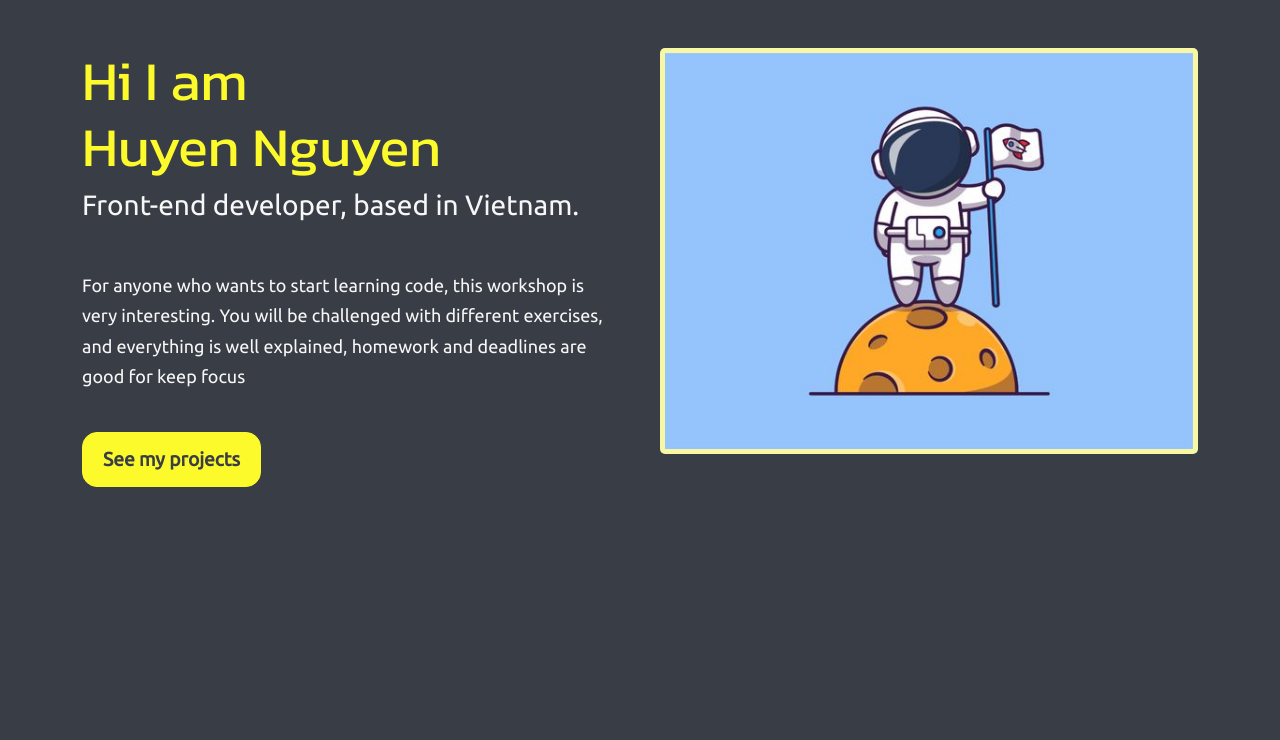
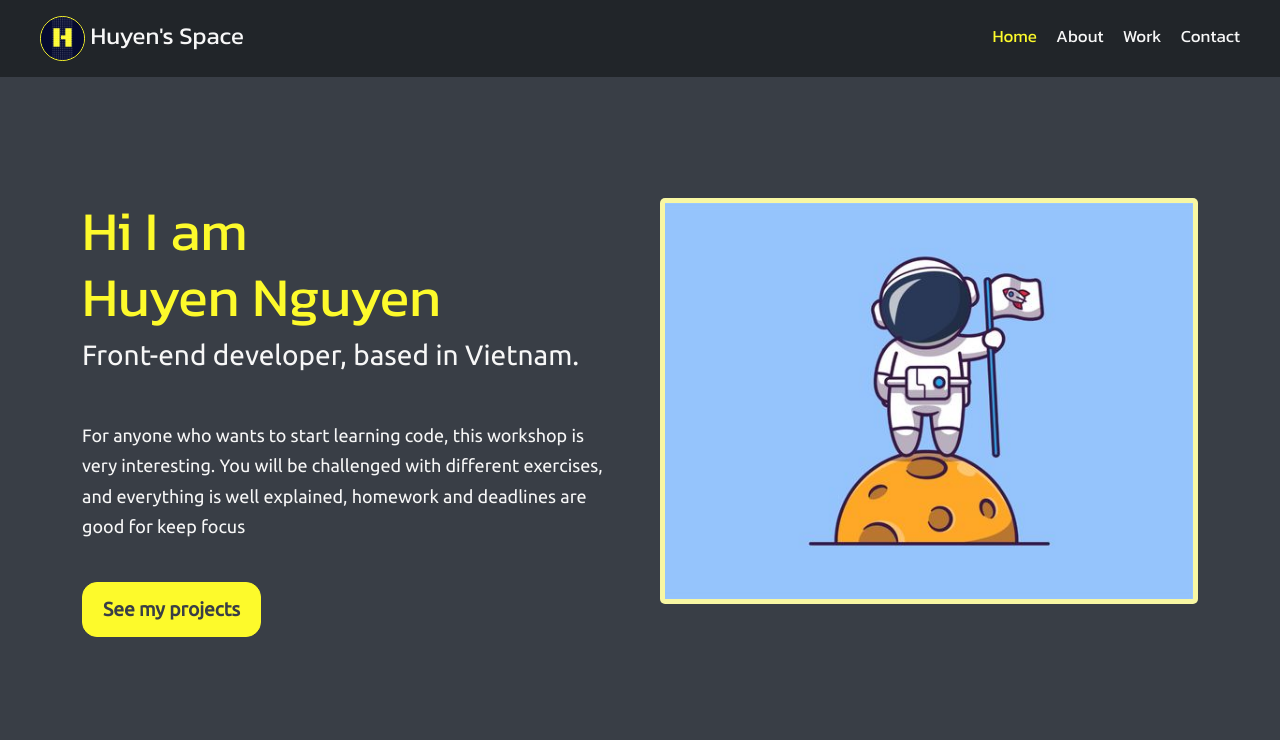
Before and after one commit to huyenspace/portfolio, a plain HTML site: page about.html in a window 1280 px wide. Drawn offline with nearby package versions, Linux system fonts and the light colour scheme.

Commit message:
add navbar

```diff
--- a/about.html
+++ b/about.html
@@ -40,9 +40,33 @@
       src="https://kit.fontawesome.com/676df974a2.js"
       crossorigin="anonymous"
     ></script>
+    <script
+      src="https://cdn.jsdelivr.net/npm/bootstrap@5.1.3/dist/js/bootstrap.bundle.min.js"
+      integrity="sha384-ka7Sk0Gln4gmtz2MlQnikT1wXgYsOg+OMhuP+IlRH9sENBO0LRn5q+8nbTov4+1p"
+      crossorigin="anonymous"
+    ></script>
   </head>
   <body>
-    <div class="container mt-5">
+    <div class="container-fluid fixed-top bg-dark ps-4 pe-4">
+      <nav class="d-flex justify-content-between">
+        <a href="/">
+          <div class="title d-none d-md-block">
+            <img src="images/logo1.png" alt="" class="logo" />
+            Huyen's Space
+          </div>
+          <div class="d-block d-md-none">
+            <img src="images/logo1.png" alt="" class="logo" />
+          </div>
+        </a>
+        <ul>
+          <li class="active"><a href="/">Home</a></li>
+          <li><a href="/about.html">About</a></li>
+          <li><a href="/work.html">Work</a></li>
+          <li><a href="/contact.html">Contact</a></li>
+        </ul>
+      </nav>
+    </div>
+    <div class="about-container container mt-5">
       <div class="row">
         <div class="col">
           <h1 class="about-heading">
--- a/style.css
+++ b/style.css
@@ -25,6 +25,42 @@ h3 {
 h2 {
   font-weight: bolder;
 }
+nav {
+  padding: 16px;
+}
+nav ul {
+  margin: 0;
+  padding: 0;
+}
+nav li {
+  display: inline;
+  list-style: none;
+  line-height: 40px;
+  padding-left: 15px;
+}
+nav a {
+  color: #f7f7f7;
+  text-decoration: none;
+  font-size: 17px;
+  font-family: var(--name-font);
+  transition: all 100ms ease-in-out;
+}
+nav a:hover {
+  color: #fdfa2b;
+}
+nav li.active a {
+  color: var(--heading-color);
+}
+.title {
+  color: #f7f7f7;
+  font-size: 24px;
+  font-family: var(--name-font);
+}
+.logo {
+  max-width: 45px;
+  border: 1px solid #fdfa2b;
+  border-radius: 50px;
+}
 .hero {
   background-image: linear-gradient(
       to bottom,
@@ -33,6 +69,8 @@ h2 {
     ),
     url(pexels-photo-110854.jpeg);
   background-size: cover;
+  padding-top: 180px;
+  padding-bottom: 100px;
 }
 .contactButton {
   text-align: center;
@@ -119,3 +157,8 @@ h2 {
   color: #fcd704;
   text-decoration: underline;
 }
+.work-container,
+.about-container {
+  padding-top: 150px;
+  padding-bottom: 100px;
+}
```
Also changed, not shown: contact.html (+20 -0 lines), index.html (+25 -1 lines), work.html (+24 -0 lines), images/HuyenSpace.png (added), images/logo.png (added), images/logo1.png (added).
